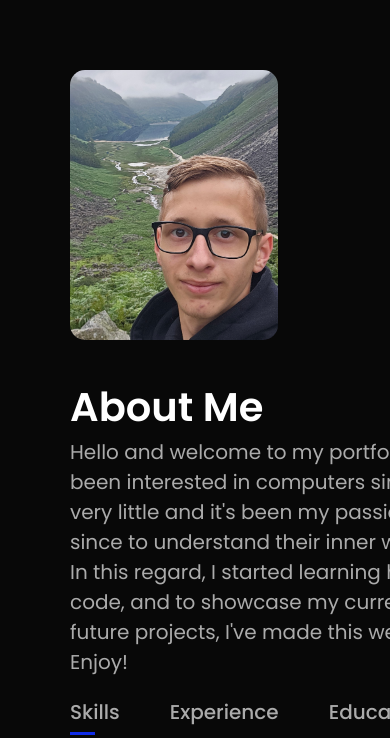
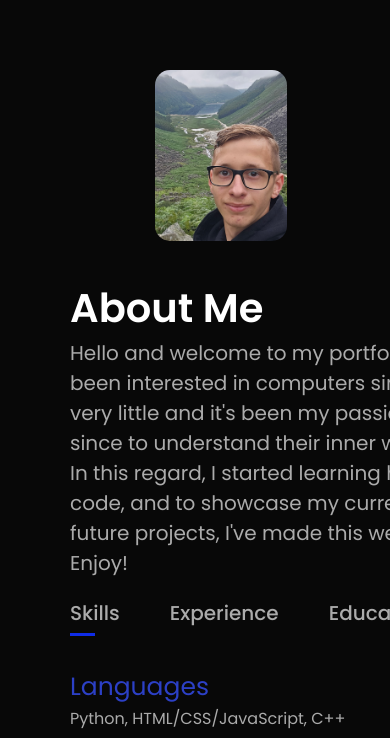
Before and after one commit to gabor-mkrsz/portfolio-website, a plain HTML site: page index.html in a window 390 px wide. Shown: the part 844-1582 px from the top of the page. Drawn offline with Linux system fonts and the light colour scheme.

Commit message:
aligned about image on mobile view

```diff
--- a/style.css
+++ b/style.css
@@ -97,6 +97,7 @@ nav ul li a:hover::after{
     display: flex;
     justify-content: space-between;
     flex-wrap: wrap;
+    align-items: center;
  }
 
  .about-col-1{
@@ -106,7 +107,8 @@ nav ul li a:hover::after{
  .about-col-1 img{
     width: 90%;
     border-radius: 15px;
-    align-content: center;
+    align-items: center;
+    height: auto;
  }
 
  .about-col-2{
@@ -460,6 +462,7 @@ nav .fas{
 
     .about-col-1{
         margin-bottom: 30px;
+        padding-left: 85px;
     }
 
     .contact-left,.contact-right{
```
